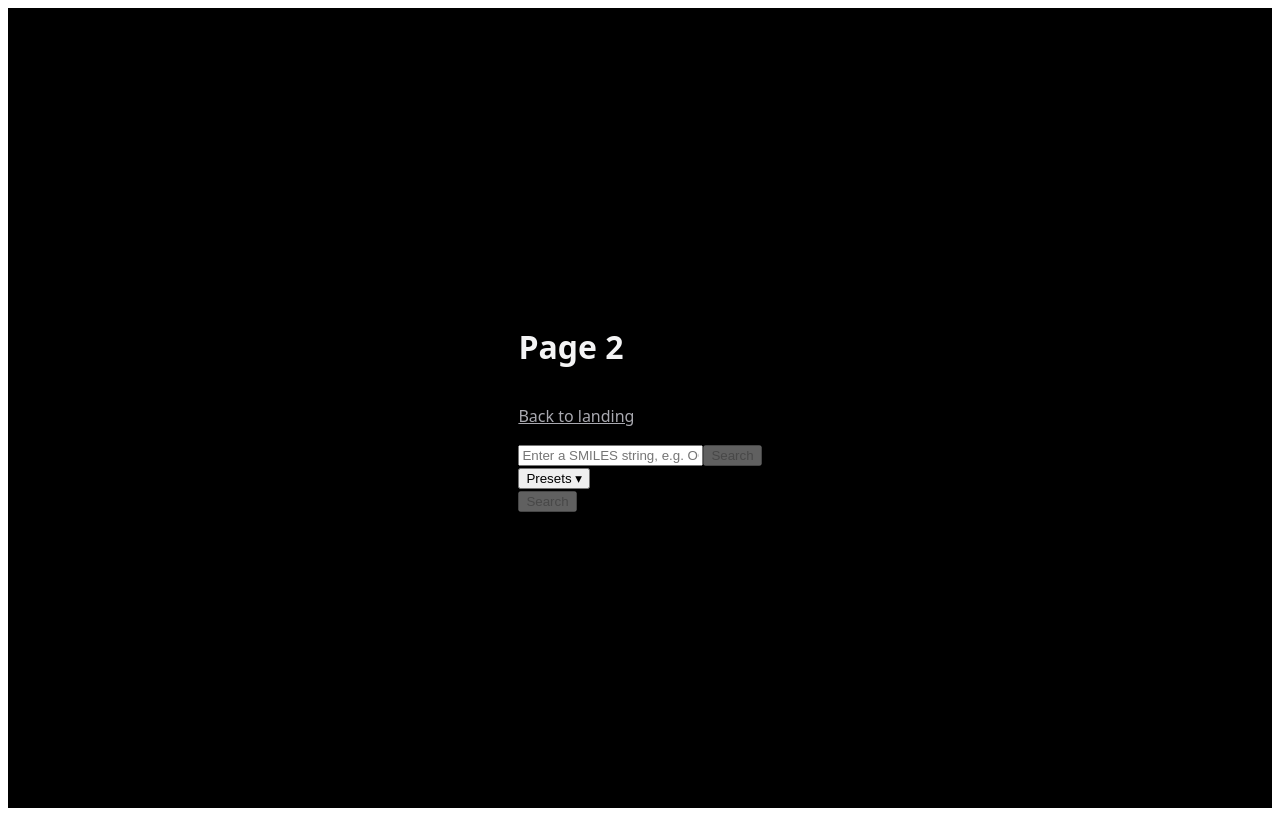
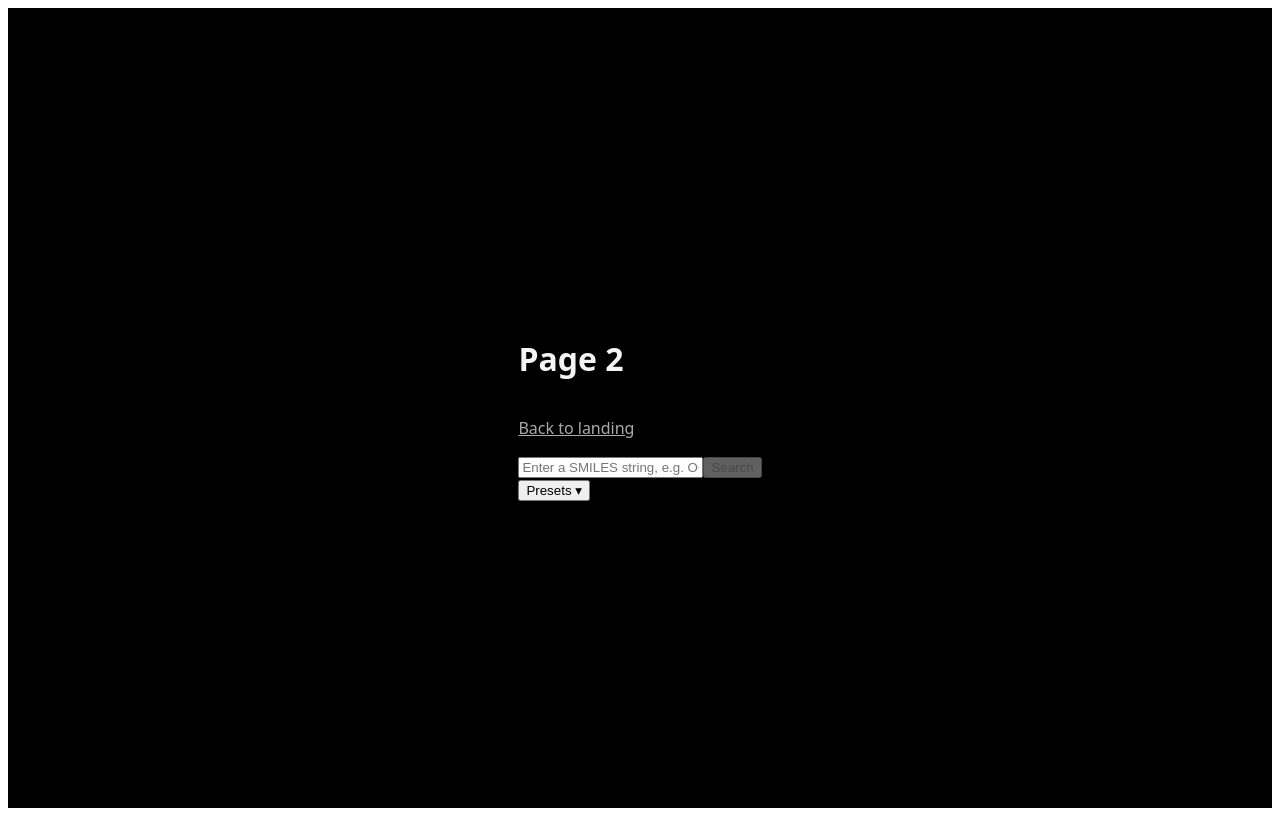
Before and after one commit to yankadeshkovski/ForeverGuesser, a React (Vite) app in the folder src/: page / in a window 1280 px wide. Both pictures are taken after a click on the button "Go to page 2". Built offline with nearby package versions, Linux system fonts and the light colour scheme.

Commit message:
fixing the button issue

```diff
--- a/src/src/components/Page2.jsx
+++ b/src/src/components/Page2.jsx
@@ -115,11 +115,6 @@ function Page2() {
               </ul>
             )}
           </div>
-
-          <button type="submit" disabled={loading || !query.trim()}>
-            {loading ? 'Searching…' : 'Search'}
-          </button>
-
         </form>
 
         {error && <p className="error" role="alert">{error}</p>}
```
